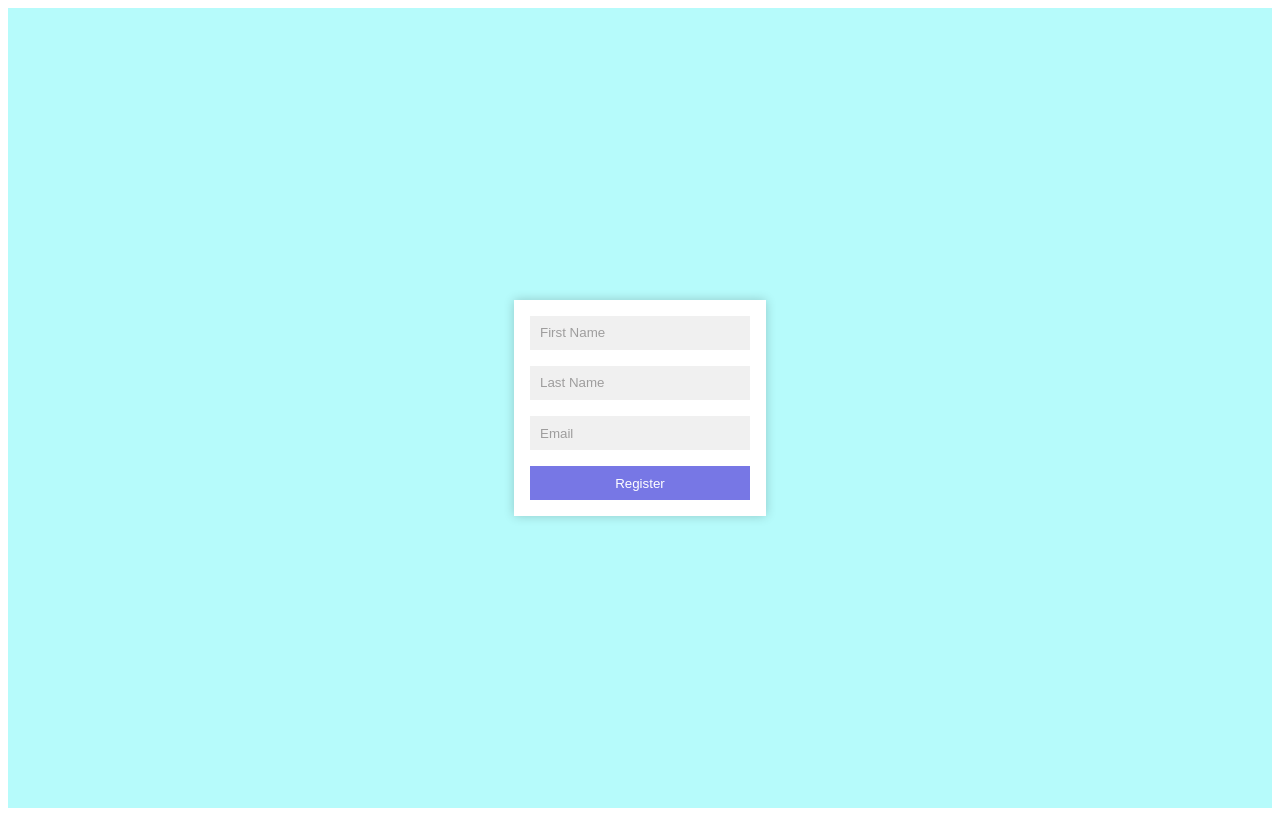
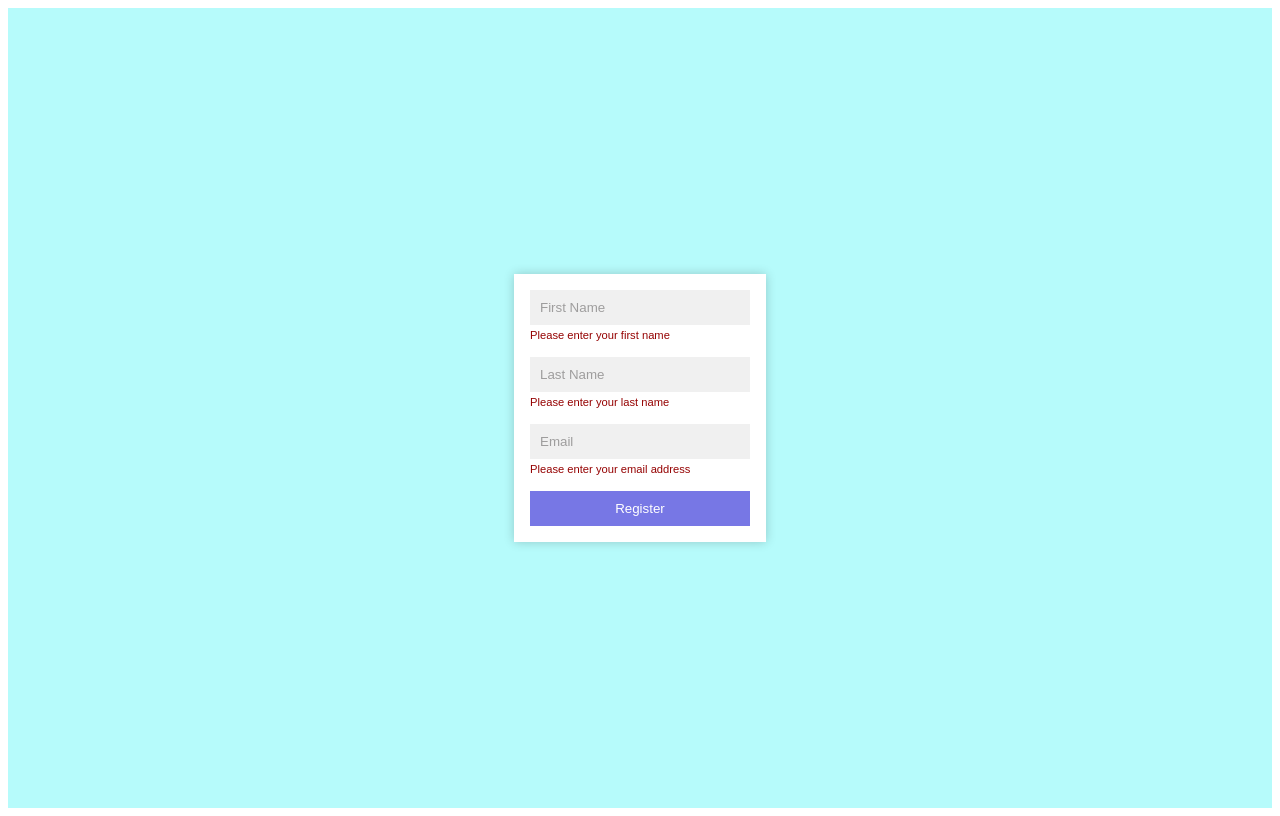
Before and after one commit to leoarthurwall/react-form, a React (Create React App) app: page / in a window 1280 px wide. Built offline with nearby package versions, Linux system fonts and the light colour scheme.

Commit message:
added spans with warning messages to state the input fields need to be added if they haven't been when form is submitted

```diff
--- a/src/App.js
+++ b/src/App.js
@@ -21,11 +21,10 @@ function App() {
     setValues({ ...values, email: event.target.value });
   };
 
-
   const handleSubmit = (event) => {
     event.preventDefault();
     setSubmitted(true);
-  }
+  };
 
   return (
     <div className="app">
@@ -40,6 +39,7 @@ function App() {
           placeholder="First Name"
           name="firstName"
         />
+        <span className="input-warning">Please enter your first name</span>
         <input
           onChange={handleChangeLastNameInput}
           value={values.lastName}
@@ -47,6 +47,8 @@ function App() {
           placeholder="Last Name"
           name="lastName"
         />
+        <span className="input-warning">Please enter your last name</span>
+
         <input
           onChange={handleChangeEmailInput}
           value={values.email}
@@ -54,6 +56,8 @@ function App() {
           placeholder="Email"
           name="Email"
         />
+        <span className="input-warning">Please enter your email address</span>
+
         <button className="register-button">Register</button>
       </div>
     </div>
--- a/src/index.css
+++ b/src/index.css
@@ -17,7 +17,7 @@ body {
 
   height: auto;
   width: auto;
-  gap: 1rem;
+  /* gap: 1rem; */
   padding: 1rem;
   background-color: white;
   box-shadow: 0px 0px 10px 0px rgba(0, 0, 0, 0.2);
@@ -28,6 +28,11 @@ body {
   width: 200px;
   background-color: rgb(240, 240, 240);
   border: none;
+  margin-top: 1rem;
+}
+.form-field:first-child{
+  margin-top: 0rem;
+
 }
 
 ::-webkit-input-placeholder {
@@ -41,6 +46,7 @@ body {
   color: white;
   border: none;
   cursor: pointer;
+  margin-top: 1rem;
 }
 
 .success-message {
@@ -51,3 +57,12 @@ body {
   width:200px;
   text-align: left;
 }
+
+.input-warning {
+  font-size: 0.7rem;
+  color: rgb(149, 2, 2);
+  text-align: left;
+  width: 220px;
+  padding-top: 0.3rem;
+
+}
```
